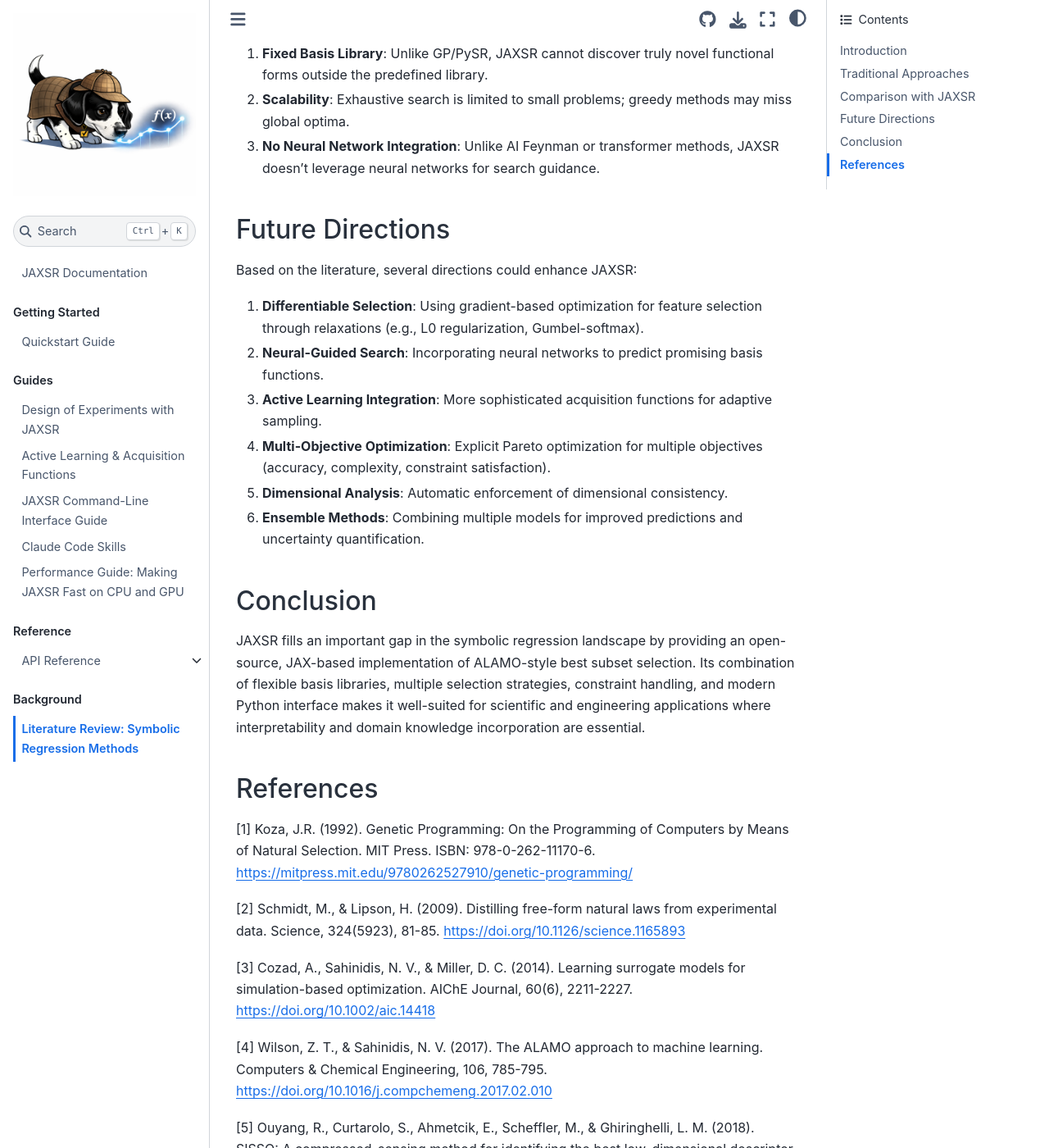
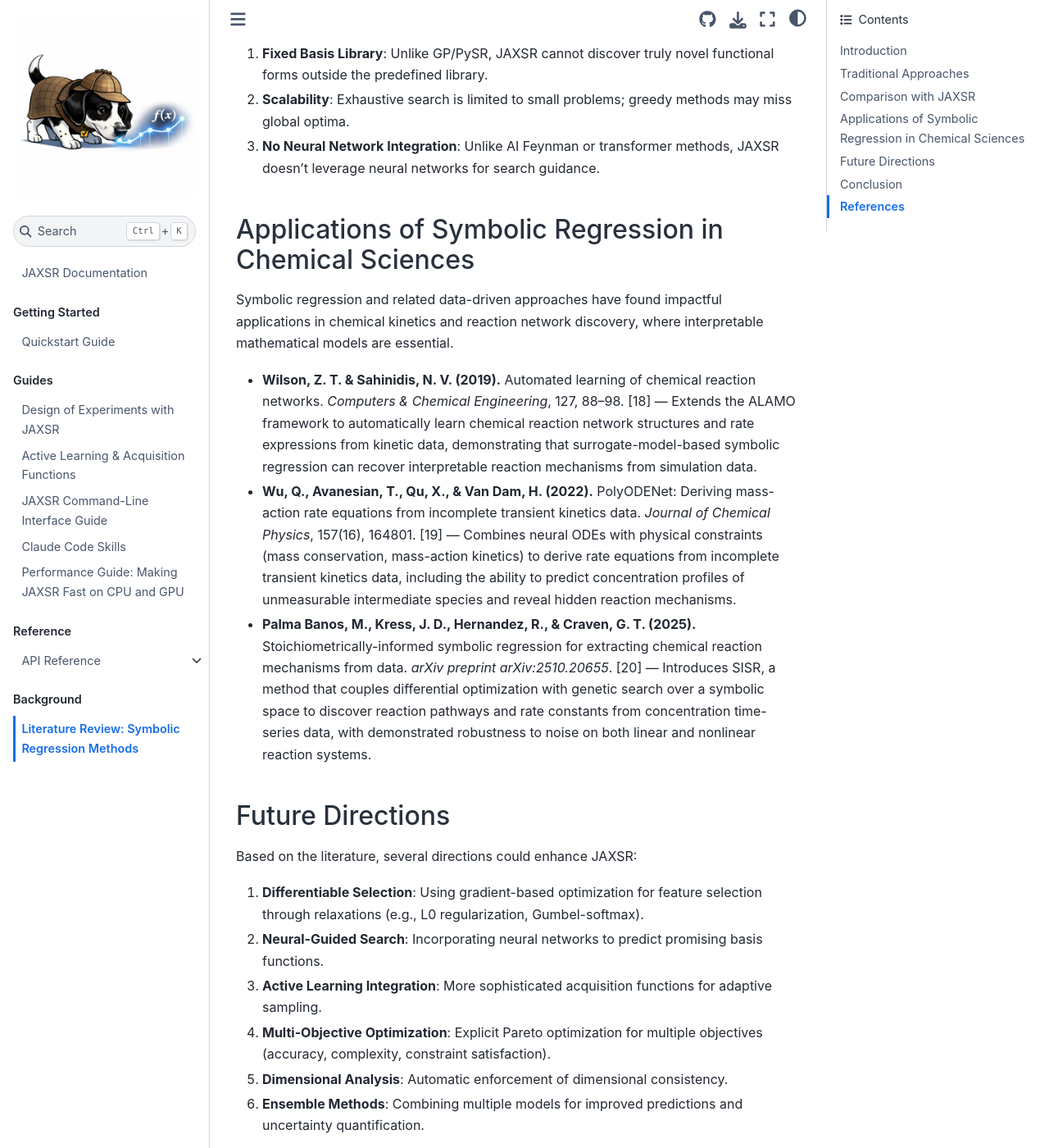
Before and after one commit to jkitchin/jaxsr, a Jupyter Book: the page built from docs/background/literature_review.md, in a window 1280 px wide and 1400 px high, scrolled down 7916 px. Shown: the whole window at 82% size. Built offline with Jupyter Book 1.0.4 settings and Sphinx 7.4.7 and the Sphinx Book theme 1.1.4, drawn with Linux system fonts in a browser that asks for light colours; pages that are not in the unit, such as notebooks, are missing from menus; some of the changed text lies outside the part shown.

Commit message:
docs: add applications section to literature review
Add three papers on symbolic regression applications in chemical kinetics
and reaction network discovery: Wilson & Sahinidis (2019), Wu et al. (2022)
PolyODENet, and Palma Banos et al. (2025) SISR.

Co-Authored-By: Claude Opus 4.6 <noreply@anthropic.com>

```diff
--- a/docs/background/literature_review.md
+++ b/docs/background/literature_review.md
@@ -225,6 +225,16 @@ JAXSR takes an approach most similar to ALAMO but with several key differences:
 
 3. **No Neural Network Integration**: Unlike AI Feynman or transformer methods, JAXSR doesn't leverage neural networks for search guidance.
 
+## Applications of Symbolic Regression in Chemical Sciences
+
+Symbolic regression and related data-driven approaches have found impactful applications in chemical kinetics and reaction network discovery, where interpretable mathematical models are essential.
+
+- **Wilson, Z. T. & Sahinidis, N. V. (2019).** Automated learning of chemical reaction networks. *Computers & Chemical Engineering*, 127, 88–98. [18] — Extends the ALAMO framework to automatically learn chemical reaction network structures and rate expressions from kinetic data, demonstrating that surrogate-model-based symbolic regression can recover interpretable reaction mechanisms from simulation data.
+
+- **Wu, Q., Avanesian, T., Qu, X., & Van Dam, H. (2022).** PolyODENet: Deriving mass-action rate equations from incomplete transient kinetics data. *Journal of Chemical Physics*, 157(16), 164801. [19] — Combines neural ODEs with physical constraints (mass conservation, mass-action kinetics) to derive rate equations from incomplete transient kinetics data, including the ability to predict concentration profiles of unmeasurable intermediate species and reveal hidden reaction mechanisms.
+
+- **Palma Banos, M., Kress, J. D., Hernandez, R., & Craven, G. T. (2025).** Stoichiometrically-informed symbolic regression for extracting chemical reaction mechanisms from data. *arXiv preprint arXiv:2510.20655*. [20] — Introduces SISR, a method that couples differential optimization with genetic search over a symbolic space to discover reaction pathways and rate constants from concentration time-series data, with demonstrated robustness to noise on both linear and nonlinear reaction systems.
+
 ## Future Directions
 
 Based on the literature, several directions could enhance JAXSR:
@@ -280,3 +290,9 @@ JAXSR fills an important gap in the symbolic regression landscape by providing a
 [16] Cranmer, M., Sanchez-Gonzalez, A., Battaglia, P., Xu, R., Cranmer, K., Spergel, D., & Ho, S. (2020). Discovering Symbolic Models from Deep Learning with Inductive Biases. NeurIPS 2020. https://arxiv.org/abs/2006.11287
 
 [17] Kidger, P. (2021). On Neural Differential Equations. PhD Thesis, University of Oxford. https://doi.org/10.5287/ora-r5kybrozr. Diffrax: https://docs.kidger.site/diffrax/
+
+[18] Wilson, Z. T., & Sahinidis, N. V. (2019). Automated learning of chemical reaction networks. Computers & Chemical Engineering, 127, 88–98. https://doi.org/10.1016/j.compchemeng.2019.05.020
+
+[19] Wu, Q., Avanesian, T., Qu, X., & Van Dam, H. (2022). PolyODENet: Deriving mass-action rate equations from incomplete transient kinetics data. Journal of Chemical Physics, 157(16), 164801. https://doi.org/10.1063/5.0110313
+
+[20] Palma Banos, M., Kress, J. D., Hernandez, R., & Craven, G. T. (2025). Stoichiometrically-informed symbolic regression for extracting chemical reaction mechanisms from data. arXiv preprint arXiv:2510.20655. https://arxiv.org/abs/2510.20655
```
